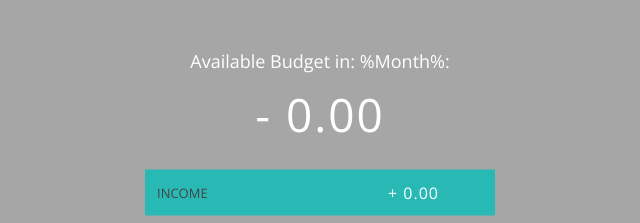
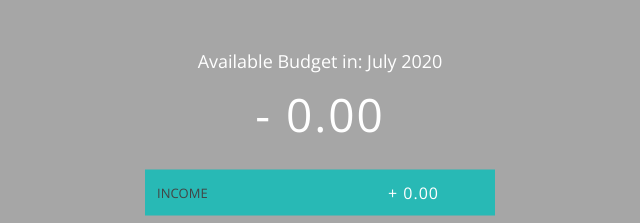
Before and after one commit to SanjeQi/BudgetCalc, a website: page index.html in a window 1280 px wide. Shown: the top 223 px of the page, 320-960 px from the left. Drawn offline with nearby package versions, Linux system fonts and the light colour scheme.

Commit message:
Displaying  Month/ Year

```diff
--- a/app.js
+++ b/app.js
@@ -134,6 +134,7 @@ const UIController = (function () {
     percentageLabel: '.budget__expenses--percentage',
     container: '.container',
     expensesPercLabel: '.item__percentage',
+    dataLabel: '.budget__title--month',
   };
 
   const formatNumber = function (num, type) {
@@ -245,6 +246,26 @@ const UIController = (function () {
         }
       });
     },
+    displayMonth() {
+      const months = [
+        'Jan',
+        'Feb',
+        'March',
+        'April',
+        'May',
+        'June',
+        'July',
+        'August',
+        'September',
+        'October',
+        'November',
+        'December',
+      ];
+      const now = new Date();
+      const year = now.getFullYear();
+      const month = now.getMonth();
+      document.querySelector(DOMStrings.dataLabel).textContent = `${months[month]} ${year}`;
+    },
   };
 })();
 
@@ -325,6 +346,7 @@ const appController = (function (budgetCtrl, UICtrl) {
         totalExp: 0,
         percentage: -1,
       });
+      UICtrl.displayMonth();
     },
   };
 })(budgetController, UIController);
--- a/index.html
+++ b/index.html
@@ -21,7 +21,7 @@
       <div class="budget">
         <div class="budget__title">
           Available Budget in:
-          <span class="budget__title--month">%Month%</span>:
+          <span class="budget__title--month">%Month%</span>
         </div>
 
         <div class="budget__value">+ 2,345.64</div>
@@ -53,11 +53,7 @@
             <option value="inc" selected>+</option>
             <option value="exp">-</option>
           </select>
-          <input
-            type="text"
-            class="add__description"
-            placeholder="Add description"
-          />
+          <input type="text" class="add__description" placeholder="Add description" />
           <input type="number" class="add__value" placeholder="Value" />
           <button class="add__btn">
             <i class="ion-ios-checkmark-outline"></i>
```
